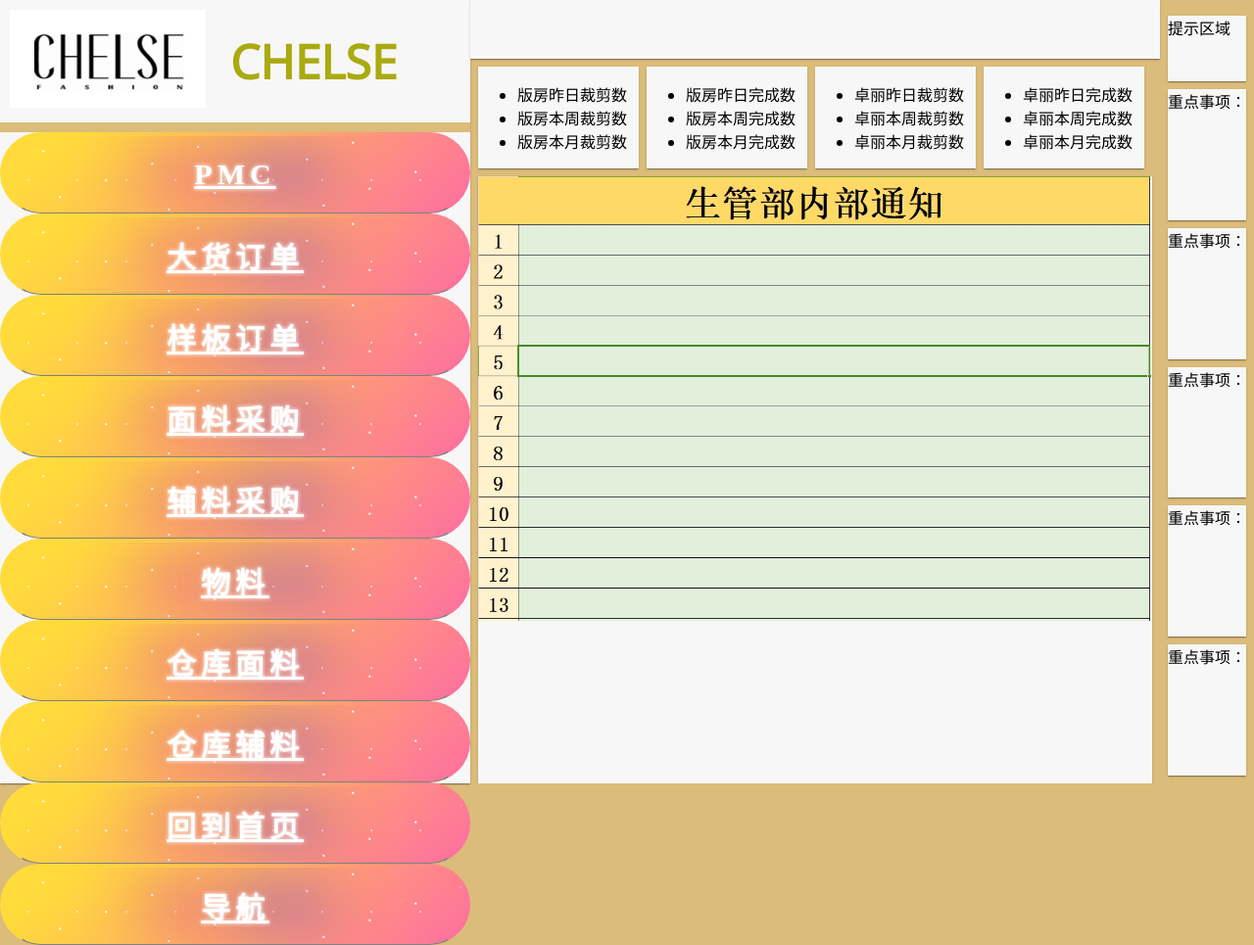
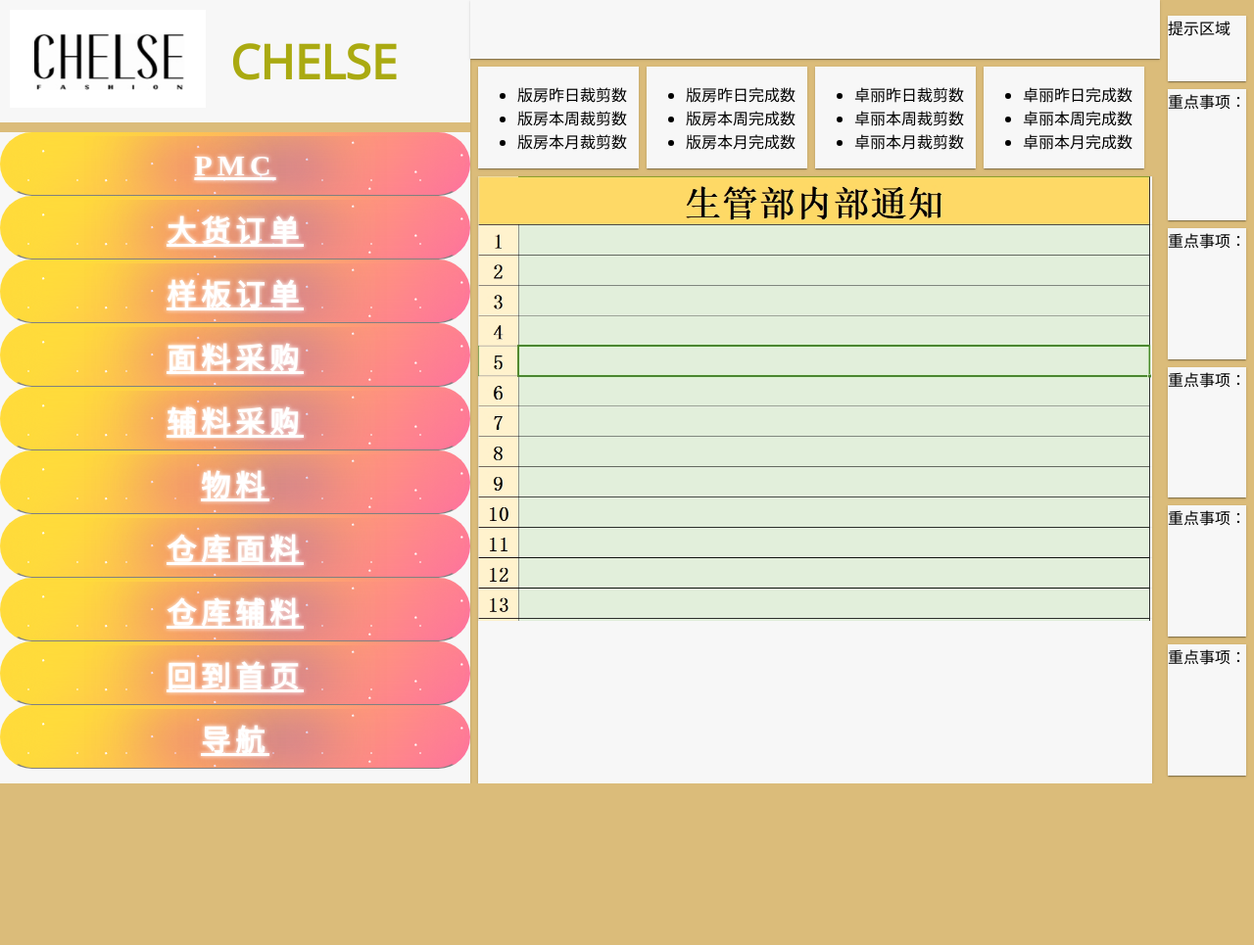
Before and after one commit to xinchenlon/LONG, a plain HTML site: page 卓尔特/生管部.html in a window 1280 px wide. Shown: the whole page at 98% size. After the commit the page ends 800 px from the top, so only its background shows below. Drawn offline with nearby package versions, Linux system fonts and the light colour scheme.

Commit message:
Update 生管部.html

```diff
--- a/卓尔特/生管部.html
+++ b/卓尔特/生管部.html
@@ -14,7 +14,7 @@
    <link href="../各种CSS/卓尔特.css" rel="stylesheet" />
 <style>
 html {font-family: "Open Sans", sans-serif;}
-  .DH{padding:39px 39px;
+  .DH{padding:30px 30px;
 border-bottom:1px solid grey;
 font-size:26px;
 font-weight:800;
```
